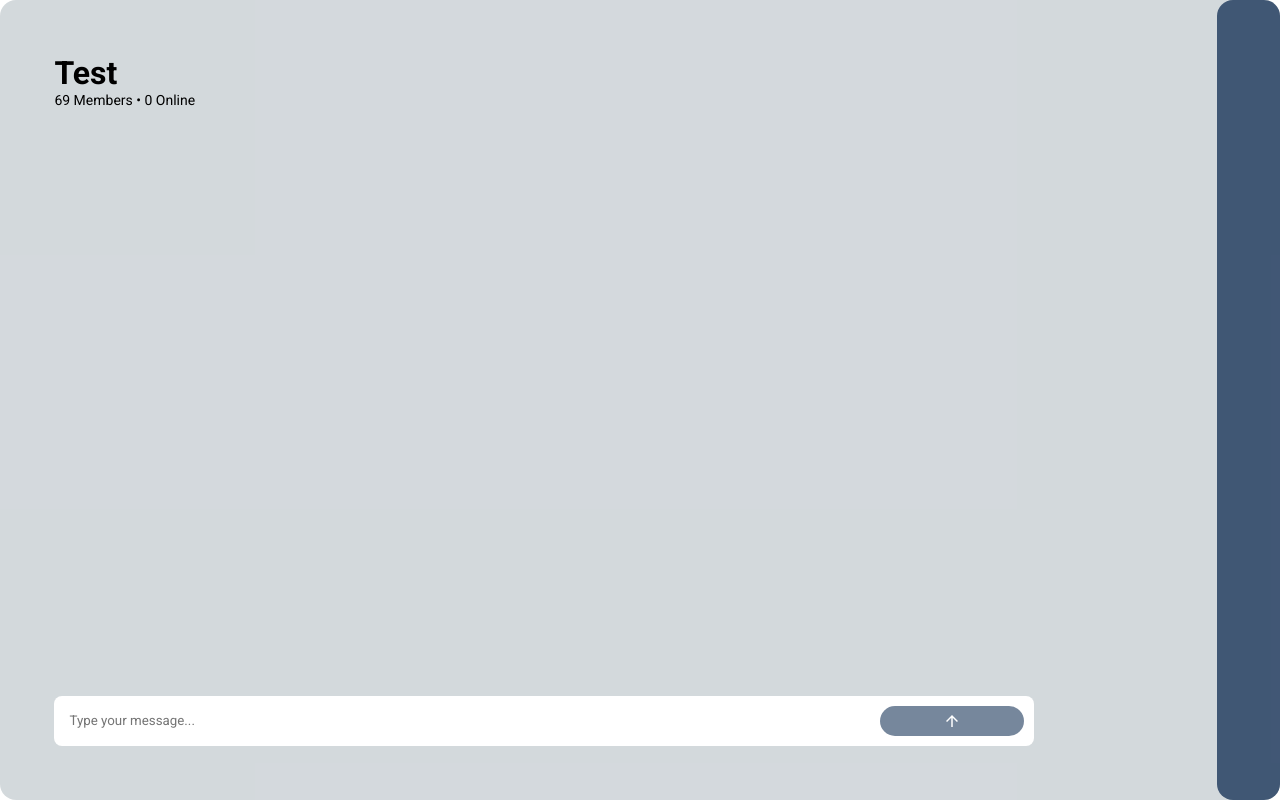
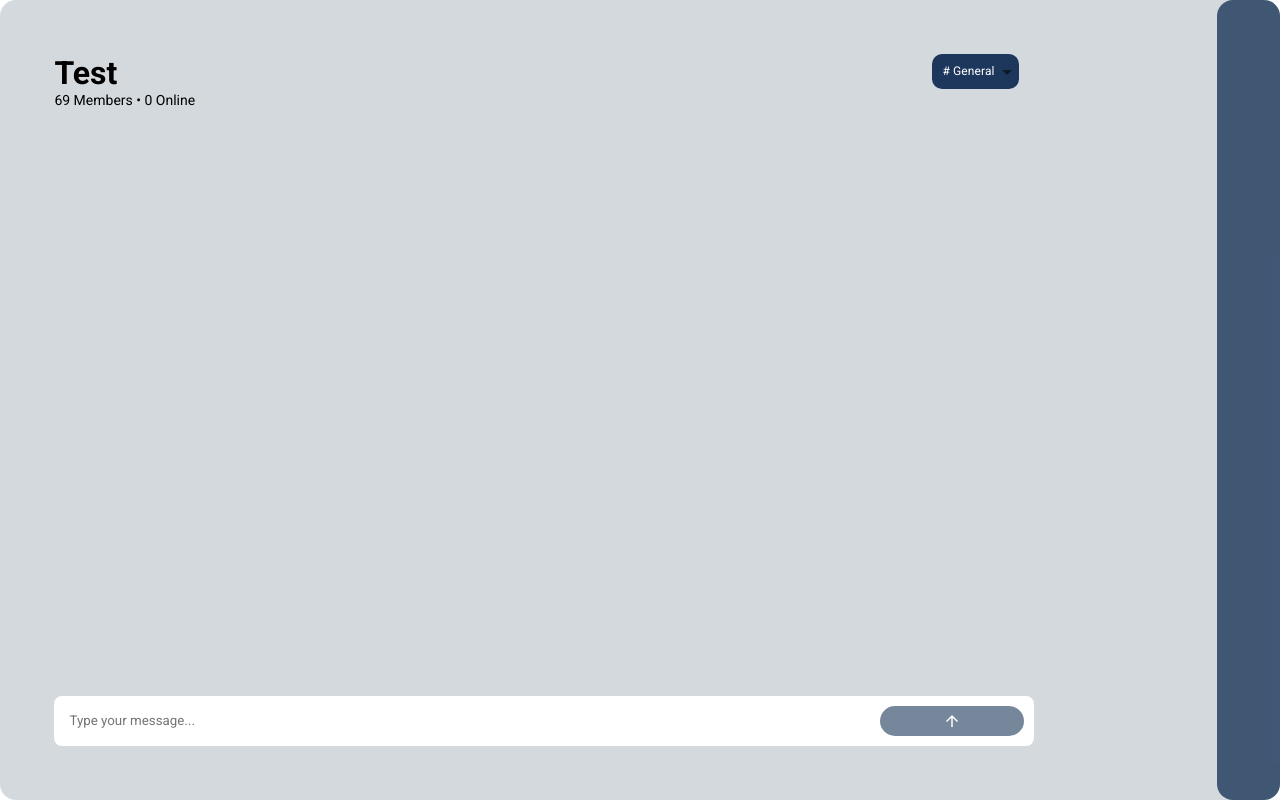
Before and after one commit to Akula112233/Thyme, a React (Create React App) app: page / in a window 1280 px wide. Built offline with nearby package versions, Linux system fonts and the light colour scheme; no server answers; the database is empty.

Commit message:
channel handling

```diff
--- a/package.json
+++ b/package.json
@@ -11,6 +11,7 @@
     "express": "^4.17.1",
     "firebase": "^7.17.1",
     "react": "^16.13.1",
+    "react-custom-scrollbars": "^4.2.1",
     "react-dom": "^16.13.1",
     "react-scripts": "3.4.1",
     "socket.io": "^2.3.0",
--- a/src/chat/ChatBody.js
+++ b/src/chat/ChatBody.js
@@ -4,9 +4,10 @@ import ChatItem from './ChatItem'
 import socketIOClient from 'socket.io-client'
 import uniqid from 'uniqid'
 import {db} from '../firebase/firebase'
+import { Scrollbars } from 'react-custom-scrollbars'
 
 
-const ENDPOINT = 'localhost:8000/'
+const ENDPOINT = 'https://ec2-52-91-127-119.compute-1.amazonaws.com:8000/'
 
 class ChatBody extends React.Component {
     constructor(props) {
@@ -79,7 +80,11 @@ class ChatBody extends React.Component {
     render() {
         return (
             <div id="chat-body">
-                {this.state.list}
+                <Scrollbars>
+                    <div style={{position: "relative", marginRight: "15px"}}>
+                        {this.state.list}
+                    </div>
+                </Scrollbars>
             </div>
         )
     }
--- a/src/chat/ChatInput.js
+++ b/src/chat/ChatInput.js
@@ -1,11 +1,10 @@
 import React from 'react'
 import './chat.css'
 import ArrowUpwardIcon from '@material-ui/icons/ArrowUpward'
-import uniqid from 'uniqid'
 
 import socketIOClient from 'socket.io-client'
 import { db } from '../firebase/firebase'
-const ENDPOINT = 'localhost:8000'
+const ENDPOINT = 'https://ec2-52-91-127-119.compute-1.amazonaws.com:8000/'
 
 class ChatInput extends React.Component {
     constructor(props) {
--- a/src/chat/chat.css
+++ b/src/chat/chat.css
@@ -119,6 +119,7 @@
     padding: 5%;
     display: flex;
     flex-direction: row;
+    justify-content: space-between;
 }
 
 .course-title {
--- a/src/chat/chat.js
+++ b/src/chat/chat.js
@@ -15,11 +15,17 @@ class Chat extends React.Component {
         }
     }
 
+    getCourseSelect = (num) => {
+        this.setState({
+            selected: num
+        })
+    }
+
     render() {
         let {courseid, authorInstance, channelList, selected} = this.state
         return (
             <div id="chat-container">
-                <Courses></Courses>
+                <Courses click={(num) => this.getCourseSelect(num)}></Courses>
                 <ChatBody course= {courseid} channel= {channelList[selected]} author={authorInstance}></ChatBody>
                 <ChatInput course={courseid} channelChoice={0} channelList= {channelList} author={authorInstance}></ChatInput>
             </div>
--- a/src/chat/courses.js
+++ b/src/chat/courses.js
@@ -1,16 +1,51 @@
 import React, {useState} from 'react'
 import './chat.css'
+import Select from '@material-ui/core/Select'
+import MenuItem from '@material-ui/core/MenuItem'
+import { styled } from '@material-ui/core/styles';
+
+
 import socketIOClient from 'socket.io-client'
+import { render } from '@testing-library/react';
 
-const ENDPOINT = 'localhost:8000/'
+
+const ENDPOINT = 'https://ec2-52-91-127-119.compute-1.amazonaws.com:8000/'
 const socket = socketIOClient(ENDPOINT)
 
+const SelectBlock = styled(Select)({
+    height: '35px',
+    backgroundColor: '#1C375B',
+    fontSize: '12px',
+    padding: 0,
+    paddingLeft: '10px',
+    color: '#ffffff',
+    fontFamily: 'Roboto',
+    marginRight: '15px',
+    borderRadius: "10px"
+})
 
-function Courses() {
-    const [clientCount, setClientCount] = useState(0)
+class Courses extends React.Component {
+    constructor(props) {
+        super(props)
+        this.state = {
+            clientCount: 0,
+            selectedOption: 0
+        }
+    }
 
+    handleSelect = (e) =>{
+        this.setState({
+            selectedOption: e.target.value
+        }, () => {
+            this.props.click(this.state.selectedOption)
+        })
+    }
+
+    render() {
         socket.on('num clients', (num) => {
-        setClientCount(num)
+            this.setState({
+                clientCount: num
+            })
         })
 
         return (
@@ -19,12 +54,18 @@ function Courses() {
                     <h1 className= "course-title">
                         Test
                     </h1>
-                <p className= "people-count"><span>69 Members</span> • <span>{clientCount / 3} Online</span></p>
+                    <p className= "people-count"><span>69 Members</span> • <span>{this.state.clientCount / 3} Online</span></p>
                 </div>
-
+                <SelectBlock disableUnderline value= {this.state.selectedOption} onChange= {(e) => this.handleSelect(e)}>
+                    <MenuItem value= {0}># General</MenuItem>
+                    <MenuItem value= {1}># Study Help</MenuItem>
+                    <MenuItem value= {2}># Something Else</MenuItem>
+                </SelectBlock>
 
             </div>
         )
     }
 
+}
+
 export default Courses
```
Also changed, not shown: server.js (+6 -7 lines), 1 other file (tests, documents, lock files or other folders). Lines whose indentation alone changed are shown as unchanged.
